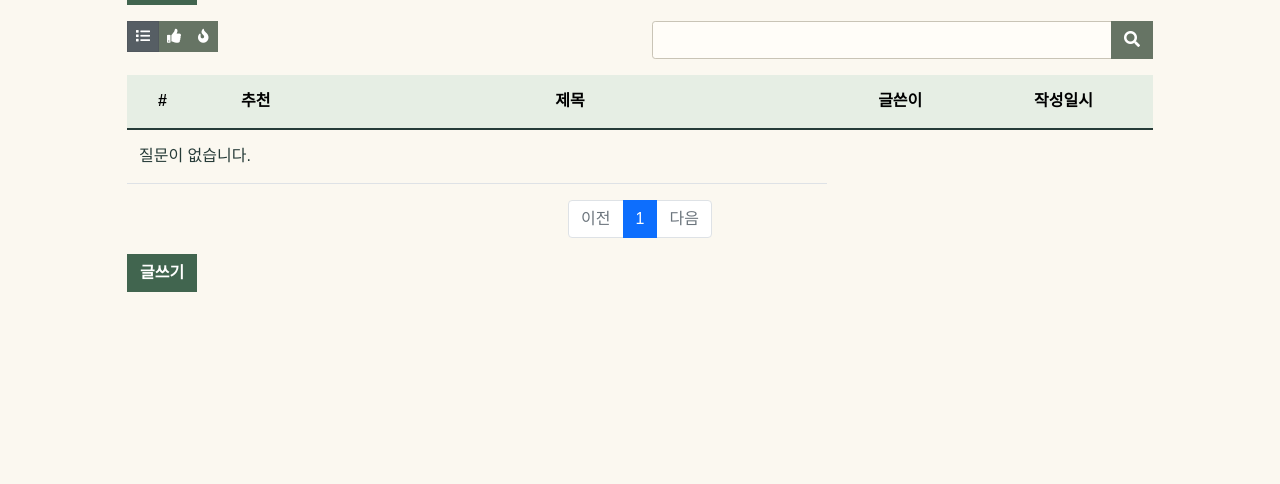
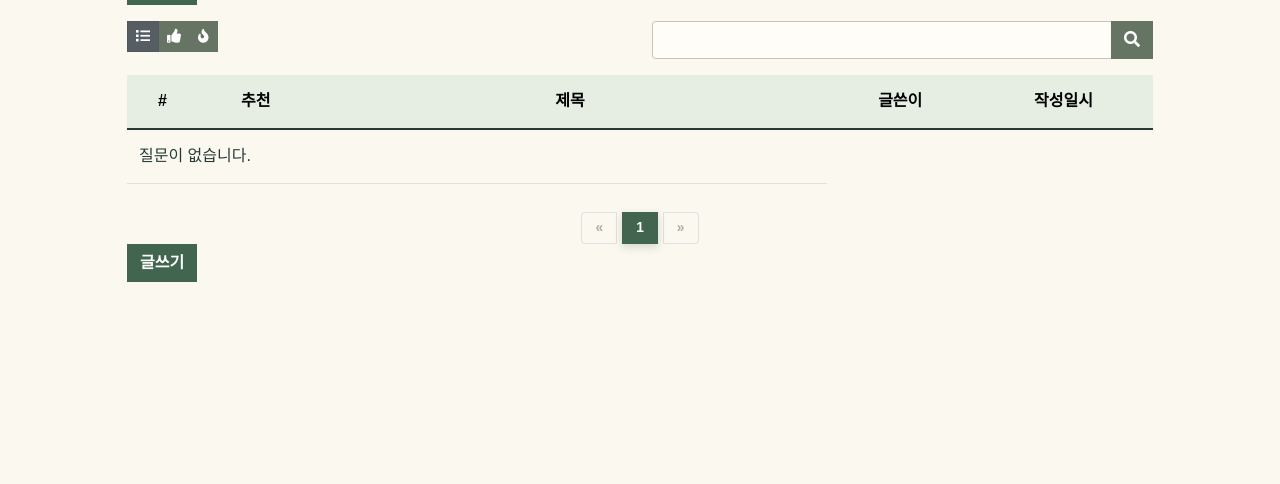
Before and after one commit to neworld0/neworld, a Django app: page /neworld/question/ in a window 1280 px wide. Shown: the part 133-617 px from the top of the page. Run offline with Django 3.2, Linux system fonts and the light colour scheme; the visitor is signed in with stand-in values (Sample User, id 1); data that the repository does not hold is empty; some libraries are stand-ins or nearby versions.

Commit message:
Refine editorial pagination

```diff
--- a/static/style.css
+++ b/static/style.css
@@ -33,6 +33,11 @@ a:hover { color: #28483a; }
 .table > :not(caption) > * > * { padding: .9rem .75rem; }
 .table-primary, .table-dark { --bs-table-bg: var(--nw-wash) !important; --bs-table-color: var(--nw-ink) !important; }
 .pagination { --bs-pagination-color: var(--nw-green); --bs-pagination-border-color: var(--nw-line); --bs-pagination-hover-color: #fff; --bs-pagination-hover-bg: var(--nw-green); --bs-pagination-hover-border-color: var(--nw-green); --bs-pagination-active-bg: var(--nw-green); --bs-pagination-active-border-color: var(--nw-green); }
+.editorial-pagination { gap: .35rem; margin: 1.75rem 0 0; }
+.editorial-pagination .page-link { min-width: 2.25rem; padding: .45rem .55rem; border: 1px solid var(--nw-line); border-radius: 0; background: #fffdf8; color: var(--nw-green); font-size: .86rem; font-weight: 700; line-height: 1.2; text-align: center; }
+.editorial-pagination .page-item:not(.active):not(.disabled) .page-link:hover { background: var(--nw-green); border-color: var(--nw-green); color: #fff; }
+.editorial-pagination .page-item.active .page-link { background: var(--nw-green); border-color: var(--nw-green); color: #fff; box-shadow: 0 3px 8px rgba(65, 101, 79, .22); }
+.editorial-pagination .page-item.disabled .page-link { background: transparent; color: #a9afa8; }
 .comment { border-top: 1px solid var(--nw-line); color: var(--nw-muted); font-size: .82rem; }
 .editorial-page { padding-bottom: 2rem; }
 .editorial-kicker { color: var(--nw-gold); font-size: .73rem; font-weight: 700; letter-spacing: .12em; }
@@ -95,6 +100,7 @@ a:hover { color: #28483a; }
     .scripture-title-line > a { flex: 1 1 auto; min-width: 0; }
     .scripture-table .scripture-count { display: inline-block; flex: 0 0 auto; width: auto; margin: 0 !important; white-space: nowrap; }
     .scripture-table td[colspan] { display: block; }
-    .pagination .page-link { padding: .45rem .65rem; }
+    .editorial-pagination { gap: .25rem; }
+    .editorial-pagination .page-link { min-width: 1.9rem; padding: .4rem .3rem; }
     .site-footer { padding-bottom: 1rem; }
 }
--- a/templates/base.html
+++ b/templates/base.html
@@ -10,7 +10,7 @@
     <!-- Bootstrap CSS -->
     <link href="{% static 'bootstrap.min.css' %}" rel="stylesheet" type="text/css">
     <!-- neworld CSS -->
-    <link href="{% static 'style.css' %}?v=20260831-home-2" rel="stylesheet" type="text/css">
+    <link href="{% static 'style.css' %}?v=20260831-pagination-2" rel="stylesheet" type="text/css">
     <title>NEWORLD</title>
     <!-- Font Awesome CSS -->
     <link rel="stylesheet" href="https://cdnjs.cloudflare.com/ajax/libs/font-awesome/5.13.0/css/all.min.css" >
--- a/templates/neworld/question_list.html
+++ b/templates/neworld/question_list.html
@@ -71,20 +71,20 @@
         </tbody>
     </table>
     <!-- 페이징처리 시작 -->
-    <ul class="pagination justify-content-center">
+    <ul class="pagination editorial-pagination justify-content-center" aria-label="질문 목록 페이지">
         <!-- 이전페이지 -->
         {% if question_list.has_previous %}
         <li class="page-item">
-            <a class="page-link" data-page="{{ question_list.previous_page_number }}" href="#">이전</a>
+            <a class="page-link" data-page="{{ question_list.previous_page_number }}" href="#" aria-label="이전 페이지">&laquo;</a>
         </li>
         {% else %}
         <li class="page-item disabled">
-            <a class="page-link" tabindex="-1" aria-disabled="true" href="#">이전</a>
+            <a class="page-link" tabindex="-1" aria-disabled="true" href="#" aria-label="이전 페이지">&laquo;</a>
         </li>
         {% endif %}
         <!-- 페이지리스트 -->
         {% for page_number in question_list.paginator.page_range %}
-        {% if page_number >= question_list.number|add:-5 and page_number <= question_list.number|add:5 %}
+        {% if page_number >= question_list.number|add:-3 and page_number <= question_list.number|add:4 %}
             {% if page_number == question_list.number %}
             <li class="page-item active" aria-current="page">
                 <a class="page-link" data-page="{{ page_number }}" href="#">{{ page_number }}</a>
@@ -99,11 +99,11 @@
         <!-- 다음페이지 -->
         {% if question_list.has_next %}
         <li class="page-item">
-             <a class="page-link" data-page="{{ question_list.next_page_number }}" href="#">다음</a>
+             <a class="page-link" data-page="{{ question_list.next_page_number }}" href="#" aria-label="다음 페이지">&raquo;</a>
         </li>
         {% else %}
         <li class="page-item disabled">
-            <a class="page-link" tabindex="-1" aria-disabled="true" href="#">다음</a>
+            <a class="page-link" tabindex="-1" aria-disabled="true" href="#" aria-label="다음 페이지">&raquo;</a>
         </li>
         {% endif %}
     </ul>
```
Also changed, not shown: neworld/tests/test_question_views.py (+11 -0 lines), neworld/tests/test_scripture_views.py (+13 -0 lines), templates/neworld/scripture_list.html (+6 -6 lines).
